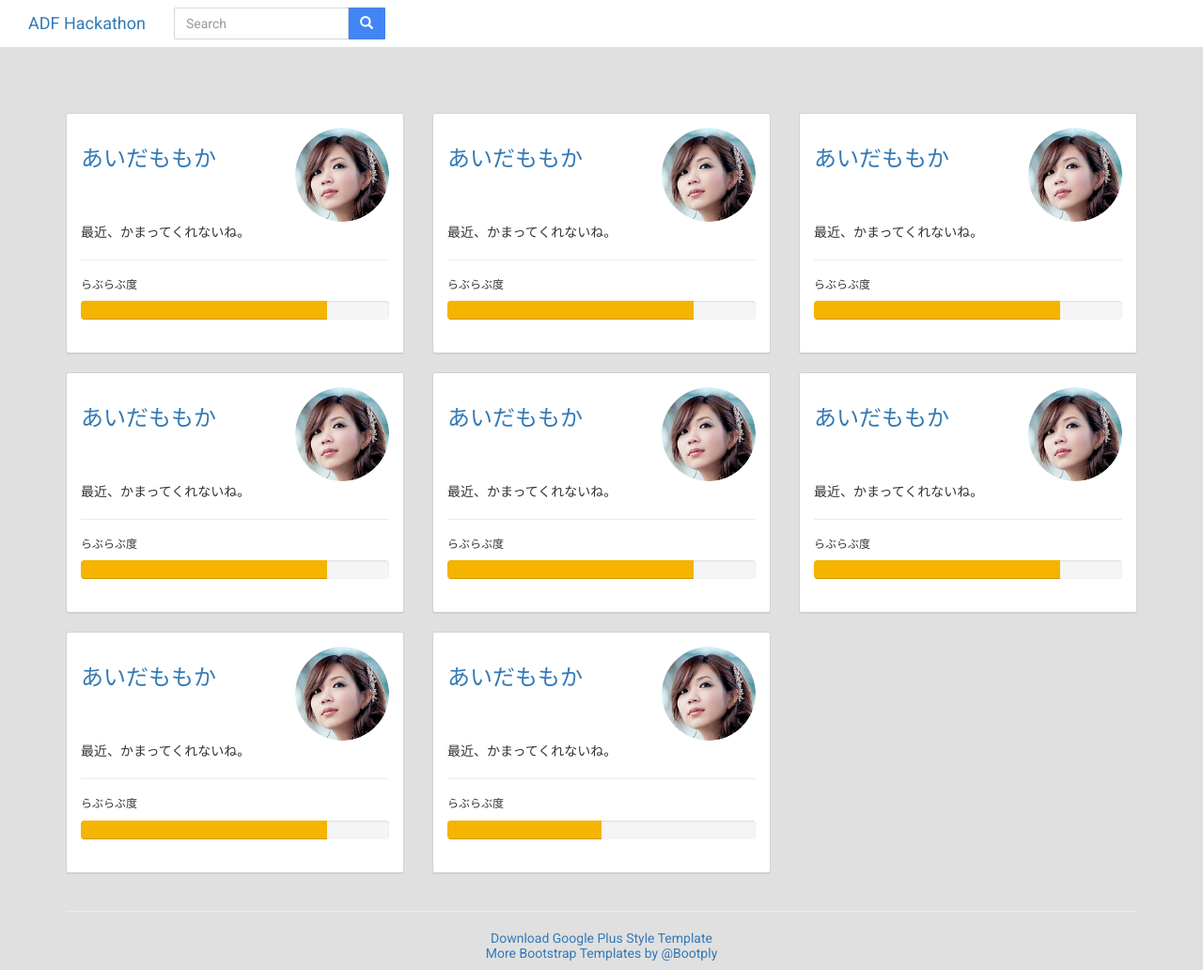
After one commit to kanottyan/adfhack, a Python web app: template templates/list.html in a window 1280 px wide. The commit adds this page. Shown: the whole page at 94% size. Run offline with Jinja, Linux system fonts and the light colour scheme; the template is opened without the code that fills it, so the values that code supplies are empty; some libraries are stand-ins or nearby versions.

Commit message:
i made list.html

```diff
--- /dev/null
+++ b/static/css/list_styles.css
@@ -0,0 +1,104 @@
+/*
+A custom Bootstrap 3.2 'Google Plus style' theme
+from http://bootply.com
+
+This CSS code should follow the 'bootstrap.css'
+in your HTML file.
+
+license: MIT
+author: bootply.com
+*/
+
+@import url(http://fonts.googleapis.com/css?family=Roboto:400);
+body {
+  background-color:#e0e0e0;
+  -webkit-font-smoothing: antialiased;
+  font: normal 14px Roboto,arial,sans-serif;
+}
+.navbar-default {background-color:#f4f4f4;margin-top:50px;border-width:0;z-index:5;}
+.navbar-default .navbar-nav > .active > a,.navbar-default .navbar-nav > li:hover > a {border:0 solid #4285f4;border-bottom-width:2px;font-weight:800;background-color:transparent;}
+.navbar-default .dropdown-menu {background-color:#ffffff;}
+.navbar-default .dropdown-menu li > a {padding-left:30px;}
+
+.header {background-color:#ffffff;border-width:0;}
+.header .navbar-collapse {background-color:#ffffff;}
+.btn,.form-control,.panel,.list-group,.well {border-radius:1px;box-shadow:0 0 0;}
+.form-control {border-color:#d7d7d7;}
+.btn-primary {border-color:transparent;}
+.btn-primary,.label-primary,.list-group-item.active, .list-group-item.active:hover, .list-group-item.active:focus {background-color:#4285f4;}
+.btn-plus {background-color:#ffffff;border-width:1px;border-color:#dddddd;box-shadow:1px 1px 0 #999999;border-radius:3px;color:#666666;text-shadow:0 0 1px #bbbbbb;}
+.well,.panel {border-color:#d2d2d2;box-shadow:0 1px 0 #cfcfcf;border-radius:3px;}
+.btn-success,.label-success,.progress-bar-success{background-color:#65b045;}
+.btn-info,.label-info,.progress-bar-info{background-color:#a0c3ff;border-color:#a0c3ff;}
+.btn-danger,.label-danger,.progress-bar-danger{background-color:#dd4b39;}
+.btn-warning,.label-warning,.progress-bar-warning{background-color:#f4b400;color:#444444;}
+
+hr {border-color:#ececec;}
+button {
+ outline: 0;
+}
+textarea {
+ resize: none;
+ outline: 0;
+}
+.panel .btn i,.btn span{
+ color:#666666;
+}
+.panel .panel-heading {
+ background-color:#ffffff;
+ font-weight:700;
+ font-size:16px;
+ color:#262626;
+ border-color:#ffffff;
+}
+.panel .panel-heading a {
+ font-weight:400;
+ font-size:11px;
+}
+.panel .panel-default {
+ border-color:#cccccc;
+}
+.panel .panel-thumbnail {
+ padding:0;
+}
+.panel .img-circle {
+ width:100px;
+ height:100px;
+}
+.list-group-item:first-child,.list-group-item:last-child {
+ border-radius:0;
+}
+h3,h4,h5 {
+ border:0 solid #efefef;
+ /*border-bottom-width:1px;*/
+ padding-bottom:10px;
+}
+.modal-dialog {
+ width: 450px;
+}
+.modal-footer {
+ border-width:0;
+}
+.dropdown-menu {
+ background-color:#f4f4f4;
+ border-color:#f0f0f0;
+ border-radius:0;
+ margin-top:-1px;
+}
+/* end theme */
+
+/* template layout*/
+#subnav {
+ position:fixed;
+ width:100%;
+}
+
+@media (max-width: 768px) {
+ #subnav {
+  padding-top: 6px;
+ }
+}
+
+#main {
+ padding-top:120px;
+}
--- /dev/null
+++ b/static/js/list_scripts.js
@@ -0,0 +1,13 @@
+
+$(document).ready(function(){/* jQuery toggle layout */
+$('#btnToggle').click(function(){
+  if ($(this).hasClass('on')) {
+    $('#main .col-md-6').addClass('col-md-4').removeClass('col-md-6');
+    $(this).removeClass('on');
+  }
+  else {
+    $('#main .col-md-4').addClass('col-md-6').removeClass('col-md-4');
+    $(this).addClass('on');
+  }
+});
+});
--- a/templates/index.html
+++ b/templates/index.html
@@ -62,7 +62,7 @@
 		<div class="slogan">
 			<h1>ADF　Hackathon</h1>
 			<p>リアル　と　バーチャル　の交差点</p>
-			<a href="#about" class="btn btn-skin scroll">Login</a>
+			<a href="list.html" class="btn btn-skin scroll">Login</a>
 		</div>
     </section>
 	<!-- /Section: intro -->
--- /dev/null
+++ b/templates/list.html
@@ -0,0 +1,164 @@
+<!DOCTYPE html>
+<html lang="en">
+	<head>
+		<meta http-equiv="content-type" content="text/html; charset=UTF-8">
+		<meta charset="utf-8">
+		<title>Bootstrap Google Plus Theme</title>
+		<meta name="generator" content="Bootply" />
+		<meta name="viewport" content="width=device-width, initial-scale=1, maximum-scale=1">
+		<link href="../static/css/bootstrap.min.css" rel="stylesheet">
+		<link href="../static/css/list_styles.css" rel="stylesheet">
+	</head>
+	<body>
+<nav class="navbar navbar-fixed-top header">
+ 	<div class="col-md-12">
+        <div class="navbar-header">
+
+          <a href="#" class="navbar-brand">ADF Hackathon</a>
+          <button type="button" class="navbar-toggle" data-toggle="collapse" data-target="#navbar-collapse1">
+          <i class="glyphicon glyphicon-search"></i>
+          </button>
+
+        </div>
+        <div class="collapse navbar-collapse" id="navbar-collapse1">
+          <form class="navbar-form pull-left">
+              <div class="input-group" style="max-width:470px;">
+                <input type="text" class="form-control" placeholder="Search" name="srch-term" id="srch-term">
+                <div class="input-group-btn">
+                  <button class="btn btn-default btn-primary" type="submit"><i class="glyphicon glyphicon-search"></i></button>
+                </div>
+              </div>
+          </form>
+        </div>
+     </div>
+</nav>
+
+<!--main-->
+<div class="container" id="main">
+   <div class="row">
+   <div class="col-md-4 col-sm-6">
+
+        <div class="panel panel-default">
+   			<div class="panel-body">
+              <p><img src="../static/img/bijoface.png" class="img-circle pull-right"> <a href="#"><h3>あいだももか</h3></a></p>
+              <div class="clearfix"></div>
+              最近、かまってくれないね。
+              <hr>
+              <h6>らぶらぶ度</h6>
+              <div class="progress">
+              <div class="progress-bar progress-bar-warning" style="width: 80%"></div>
+          	</div>
+            </div>
+         </div>
+          <div class="panel panel-default">
+   			<div class="panel-body">
+              <p><img src="../static/img/bijoface.png" class="img-circle pull-right"> <a href="#"><h3>あいだももか</h3></a></p>
+              <div class="clearfix"></div>
+              最近、かまってくれないね。
+              <hr>
+              <h6>らぶらぶ度</h6>
+              <div class="progress">
+              <div class="progress-bar progress-bar-warning" style="width: 80%"></div>
+          	</div>
+            </div>
+         </div>
+          <div class="panel panel-default">
+   			<div class="panel-body">
+              <p><img src="../static/img/bijoface.png" class="img-circle pull-right"> <a href="#"><h3>あいだももか</h3></a></p>
+              <div class="clearfix"></div>
+              最近、かまってくれないね。
+              <hr>
+              <h6>らぶらぶ度</h6>
+              <div class="progress">
+              <div class="progress-bar progress-bar-warning" style="width: 80%"></div>
+          	</div>
+            </div>
+         </div>
+	</div>
+
+  	<div class="col-md-4 col-sm-6">
+
+
+      	 <div class="panel panel-default">
+   			<div class="panel-body">
+              <p><img src="../static/img/bijoface.png" class="img-circle pull-right"> <a href="#"><h3>あいだももか</h3></a></p>
+              <div class="clearfix"></div>
+              最近、かまってくれないね。
+              <hr>
+              <h6>らぶらぶ度</h6>
+              <div class="progress">
+              <div class="progress-bar progress-bar-warning" style="width: 80%"></div>
+          	</div>
+            </div>
+         </div>
+           <div class="panel panel-default">
+   			<div class="panel-body">
+              <p><img src="../static/img/bijoface.png" class="img-circle pull-right"> <a href="#"><h3>あいだももか</h3></a></p>
+              <div class="clearfix"></div>
+              最近、かまってくれないね。
+              <hr>
+              <h6>らぶらぶ度</h6>
+              <div class="progress">
+              <div class="progress-bar progress-bar-warning" style="width: 80%"></div>
+          	</div>
+            </div>
+         </div>
+          <div class="panel panel-default">
+   			<div class="panel-body">
+              <p><img src="../static/img/bijoface.png" class="img-circle pull-right"> <a href="#"><h3>あいだももか</h3></a></p>
+              <div class="clearfix"></div>
+              最近、かまってくれないね。
+              <hr>
+              <h6>らぶらぶ度</h6>
+              <div class="progress">
+              <div class="progress-bar progress-bar-warning" style="width: 50%"></div>
+          	</div>
+            </div>
+         </div>
+  	</div>
+
+  	<div class="col-md-4 col-sm-6">
+
+       <div class="panel panel-default">
+   			<div class="panel-body">
+              <p><img src="../static/img/bijoface.png" class="img-circle pull-right"> <a href="#"><h3>あいだももか</h3></a></p>
+              <div class="clearfix"></div>
+              最近、かまってくれないね。
+              <hr>
+              <h6>らぶらぶ度</h6>
+              <div class="progress">
+              <div class="progress-bar progress-bar-warning" style="width: 80%"></div>
+          	</div>
+            </div>
+         </div>  <div class="panel panel-default">
+   			<div class="panel-body">
+              <p><img src="../static/img/bijoface.png" class="img-circle pull-right"> <a href="#"><h3>あいだももか</h3></a></p>
+              <div class="clearfix"></div>
+              最近、かまってくれないね。
+              <hr>
+              <h6>らぶらぶ度</h6>
+              <div class="progress">
+              <div class="progress-bar progress-bar-warning" style="width: 80%"></div>
+          	</div>
+            </div>
+         </div>
+    </div>
+
+  </div><!--/row-->
+
+
+    <hr>
+
+    <div class="col-md-12 text-center"><p><a href="http://www.bootply.com/download/90113" target="_ext">Download Google Plus Style Template</a><br><a href="http://bootply.com/templates" target="_ext">More Bootstrap Templates by @Bootply</a></p></div>
+    <hr>
+
+  </div>
+</div><!--/main-->
+
+
+	<!-- script references -->
+		<script src="//ajax.googleapis.com/ajax/libs/jquery/2.0.2/jquery.min.js"></script>
+		<script src="../static/s/bootstrap.min.js"></script>
+		<script src="../static/s/list_scripts.js"></script>
+	</body>
+</html>
```
Also changed, not shown: static/css/styles.css (added, +104 -0 lines), static/img/bijoface.png (added), 2 other files.
